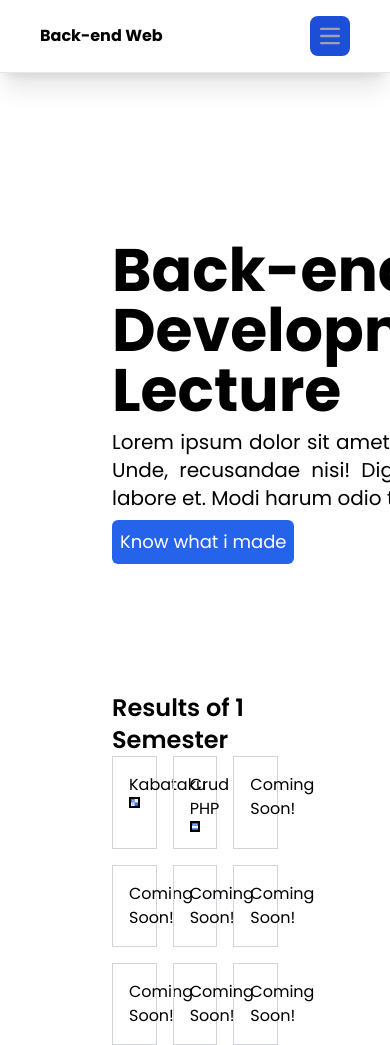
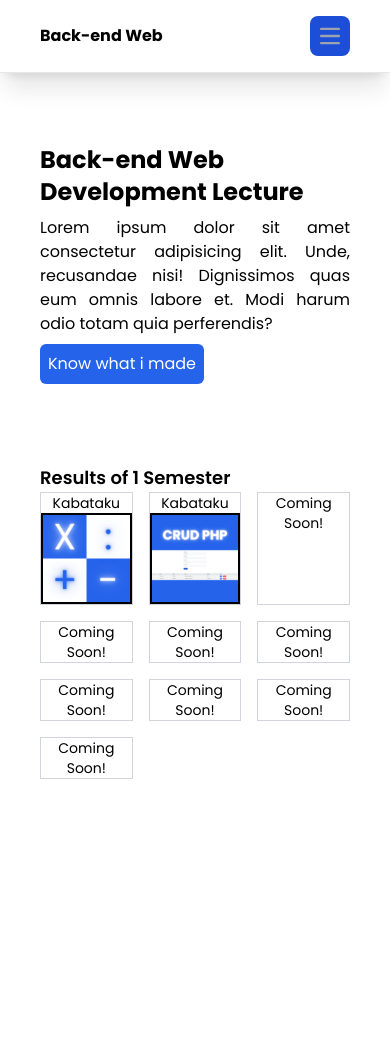
Before and after one commit to Ravsst2004/belajar-php-stikom, a PHP site: page / in a window 390 px wide; the page is wider, and only the part inside the window is pictured. After the commit the page ends 779 px from the top of that part, so only its background shows below. Run offline with PHP 8.4, Linux system fonts and the light colour scheme; some libraries are stand-ins or nearby versions.

Commit message:
Finished homepage mobile responsive

```diff
--- a/index.php
+++ b/index.php
@@ -1,37 +1,40 @@
 <?php require_once "./src/layouts/header.php" ?>
 
+<section class="w-screen">
 
-<div class="flex items-center justify-between px-28 pt-60">
-  <div class=" flex flex-col gap-y-2">
-    <h1 class="text-6xl font-bold ">Back-end Web <br> Development Lecture</h1>
-    <p class="text-xl text-justify w-[35rem]">Lorem ipsum dolor sit amet consectetur adipisicing elit. Unde, recusandae nisi! Dignissimos quas eum omnis labore et. Modi harum odio totam quia perferendis?</p>
-    <a href="#result" class="bg-blue-600 text-lg p-2 w-fit rounded-md text-white hover:bg-blue-800 hover:ring-4 hover:outline-none hover:ring-blue-300">Know what i made</a>
+  <div class=" md:flex items-center justify-between px-10 sm:px-16 md:px-20 lg:px-28 pt-36 lg:pt-60">
+    <div class=" flex flex-col xl:gap-x-4 gap-y-2">
+      <h1 class="text-2xl md:text-3xl lg:text-6xl font-bold ">Back-end Web <br> Development Lecture</h1>
+      <p class="text-md lg:text-xl text-justify w-full lg:w-[35rem]">Lorem ipsum dolor sit amet consectetur adipisicing elit. Unde, recusandae nisi! Dignissimos quas eum omnis labore et. Modi harum odio totam quia perferendis?</p>
+      <a href="#result" class="text-md bg-blue-600 md:text-lg p-2 w-fit rounded-md text-white hover:bg-blue-800 hover:ring-4 hover:outline-none hover:ring-blue-300">Know what i made</a>
     </div>
-  <div class="">
+    <div class="hidden xl:flex">
       <img src="./public/svg/landing_page.svg" alt="web-development" width="650">
     </div>
   </div>
 
 
 
-
+  <!-- Grid layouts -->
   <?php $resultOf1stSemeter = [] ?>
-<div class="px-28 mt-32" id="result">
-  <h1 class="font-semibold text-2xl ">Results of 1 Semester</h1>
-  <div class="grid grid-cols-3 gap-4">
-    <a href="kabataku.php" class="border border-gray-300 p-4 hover:text-white hover:bg-gradient-to-br from-blue-700 ">
-      <h1>Kabataku</h1>
+  <div class="px-10 sm:px-16 md:px-20 lg:px-28 mt-20 lg:mt-32" id="result">
+    <h1 class="text-lg font-semibold lg:text-2xl">Results of 1 Semester</h1>
+    <div class="grid grid-cols-3 gap-4 text-center lg:text-justify">
+      <a href="kabataku.php" class="border  lg:w-full border-gray-300 lg:p-4 hover:text-white hover:bg-gradient-to-br from-blue-700 ">
+        <h1 class="text-sm xl:text-xl">Kabataku</h1>
         <img src="public/img/Kabataku.png" alt="kabataku" class="border-2 border-black">
       </a>
-    <a href="customer.php" class="border border-gray-300 p-4 hover:text-white hover:bg-gradient-to-br from-blue-700 ">
-      <h1>Crud PHP</h1>
+      <a href="kabataku.php" class="border  lg:w-full border-gray-300 lg:p-4 hover:text-white hover:bg-gradient-to-br from-blue-700 ">
+        <h1 class="text-sm xl:text-xl">Kabataku</h1>
         <img src="public/img/Crud.png" alt="crud-php" class="border-2 border-black">
       </a>
-    <?php for ($i = 1; $i <= 7; $i++) : ?>
-      <div class="border border-gray-300 p-4"><?= "Coming Soon!" ?></div>
+      <?php for ($i = 1; $i <= 8; $i++) : ?>
+        <div class="border border-gray-300 lg:p-4 text-sm xl:text-xl"><?= "Coming Soon!" ?></div>
       <?php endfor ?>
     </div>
   </div>
+</section>
+
 
 
 
--- a/src/layouts/navbar.php
+++ b/src/layouts/navbar.php
@@ -19,7 +19,7 @@ $link_navbar_dropdown = [
 
 
 
-<nav class="flex flex-row items-center justify-between py-4 px-10 sm:px-16 md:px-20 lg:px-28 border-b-[1px] bg-white shadow-xl top-0 fixed w-full" id="navbar">
+<nav class="flex flex-row items-center justify-between py-4 px-10 sm:px-16 md:px-20 lg:px-28 border-b-[1px] bg-white shadow-xl top-0 fixed w-screen" id="navbar">
   <ul class="font-bold">
     <li><a href="index.php">Back-end Web</a></li>
   </ul>
```
Lines whose indentation alone changed are shown as unchanged.
